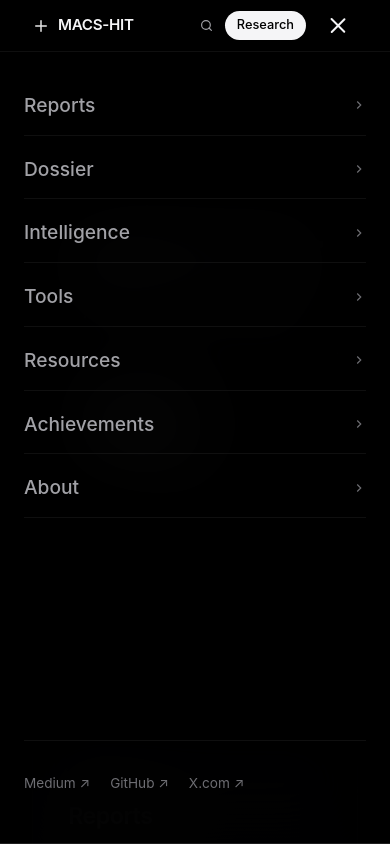
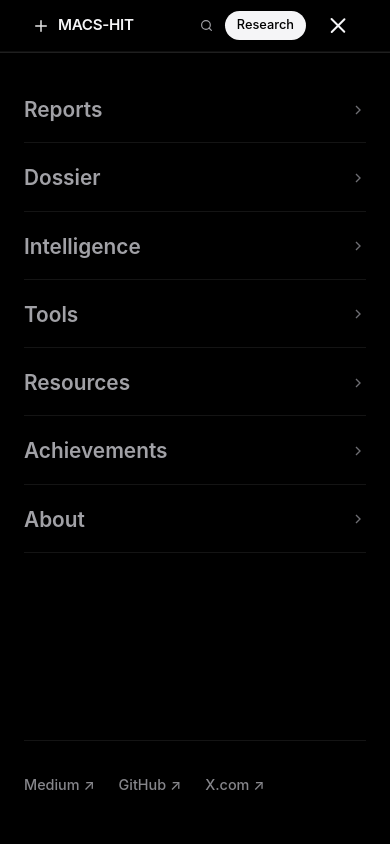
Before and after one commit to KennethHelmuth/macs-hit.github.io, a Next.js app: page /macs-hit.github.io/ in a window 390 px wide. Both pictures are taken after a click on the button 338 px from the left and 25 px from the top of the page. Shown: the top 844 px of the page. Built offline with nearby package versions, Linux system fonts and the light colour scheme.

Commit message:
Fix mobile drawer alignment, solid black background, and typography

```diff
--- a/app/globals.css
+++ b/app/globals.css
@@ -308,7 +308,7 @@ button {
   transform: translateY(-3.4px) rotate(-45deg);
 }
 
-/* Full-Screen Glass Mobile Drawer */
+/* Full-Screen Pure Black Mobile Drawer */
 .apple-mobile-menu {
   position: fixed;
   top: 52px;
@@ -316,16 +316,14 @@ button {
   right: 0;
   bottom: 0;
   height: calc(100dvh - 52px);
-  background: rgba(0, 0, 0, 0.96);
-  backdrop-filter: blur(36px) saturate(180%);
-  -webkit-backdrop-filter: blur(36px) saturate(180%);
-  border-bottom: 1px solid var(--border);
+  background: #000000;
+  border-top: 1px solid var(--border);
   z-index: 99;
   opacity: 0;
   pointer-events: none;
-  transform: translateY(-8px);
+  transform: translateY(-6px);
   overflow-y: auto;
-  transition: opacity 0.3s var(--ease-smooth), transform 0.3s var(--ease-smooth);
+  transition: opacity 0.25s var(--ease-smooth), transform 0.25s var(--ease-smooth);
 }
 
 .apple-mobile-menu.is-open {
@@ -335,60 +333,70 @@ button {
 }
 
 .apple-mobile-menu-inner {
+  max-width: 600px;
+  margin: 0 auto;
   min-height: 100%;
-  padding: 1.5rem 1.5rem 3rem;
+  padding: 24px 24px 48px 24px;
   display: flex;
   flex-direction: column;
   justify-content: space-between;
   box-sizing: border-box;
 }
 
+.apple-mobile-links-container {
+  display: flex;
+  flex-direction: column;
+  gap: 2px;
+  width: 100%;
+}
+
 .apple-mobile-link {
   display: flex;
   align-items: center;
   justify-content: space-between;
-  font-size: 1.2rem;
-  font-weight: 500;
-  color: var(--text-secondary);
-  padding: 14px 0;
-  border-bottom: 1px solid var(--border-subtle);
+  font-size: 1.3rem;
+  font-weight: 600;
+  color: #a1a1a6;
+  padding: 16px 0;
+  border-bottom: 1px solid rgba(255, 255, 255, 0.08);
   transition: color 0.2s ease, padding-left 0.2s ease;
 }
 
 .apple-mobile-link:hover,
 .apple-mobile-link.active {
   color: #ffffff;
-  padding-left: 4px;
+  padding-left: 6px;
 }
 
 .apple-mobile-arrow {
-  color: var(--text-tertiary);
+  color: #6e6e73;
   transition: transform 0.2s ease, color 0.2s ease;
 }
 
 .apple-mobile-link:hover .apple-mobile-arrow,
 .apple-mobile-link.active .apple-mobile-arrow {
-  color: #ffffff;
+  color: #2997ff;
   transform: translateX(4px);
 }
 
 .apple-mobile-footer {
   display: flex;
   align-items: center;
-  gap: 20px;
+  gap: 24px;
   padding-top: 2rem;
-  border-top: 1px solid var(--border-subtle);
-  margin-top: 2rem;
+  border-top: 1px solid rgba(255, 255, 255, 0.08);
+  margin-top: 3rem;
 }
 
 .apple-mobile-sublink {
-  font-size: 0.85rem;
-  color: var(--text-tertiary);
+  font-size: 0.9rem;
+  font-weight: 500;
+  color: #86868b;
   transition: color 0.2s ease;
 }
 
 .apple-mobile-sublink:hover {
-  color: var(--apple-blue);
+  color: #2997ff;
 }
 
 @media (max-width: 640px) {
--- a/components/Navbar.tsx
+++ b/components/Navbar.tsx
@@ -93,11 +93,11 @@ export default function Navbar() {
           <div className="apple-nav-right">
             <SpotlightCommand />
 
-            <Link href="/reports" className="apple-nav-btn hidden sm:inline-flex">
+            <Link href="/reports" className="apple-nav-btn hidden md:inline-flex">
               Research
             </Link>
 
-            {/* Mobile Hamburger Toggle Button (44x44px touch target) */}
+            {/* Mobile Hamburger / Close Button */}
             <button
               onClick={() => setMobileMenuOpen(!mobileMenuOpen)}
               className={`apple-burger-btn ${mobileMenuOpen ? "open" : ""}`}
@@ -111,14 +111,14 @@ export default function Navbar() {
         </div>
       </header>
 
-      {/* Apple-grade Full-Screen Mobile Drawer */}
+      {/* Full-Screen Pure Black Apple Mobile Drawer */}
       <div
         className={`apple-mobile-menu ${mobileMenuOpen ? "is-open" : ""}`}
         aria-hidden={!mobileMenuOpen}
       >
-        <div className="apple-mobile-menu-inner container">
+        <div className="apple-mobile-menu-inner">
           {/* Mobile Nav Links */}
-          <div className="flex flex-col gap-1 w-full">
+          <div className="apple-mobile-links-container">
             {links.map(({ href, label }) => {
               const active =
                 pathname === href || (href !== "/" && pathname.startsWith(href));
@@ -131,8 +131,8 @@ export default function Navbar() {
                 >
                   <span>{label}</span>
                   <svg
-                    width="14"
-                    height="14"
+                    width="16"
+                    height="16"
                     viewBox="0 0 24 24"
                     fill="none"
                     stroke="currentColor"
```
